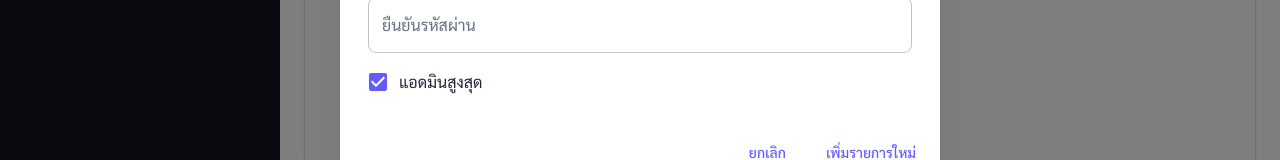
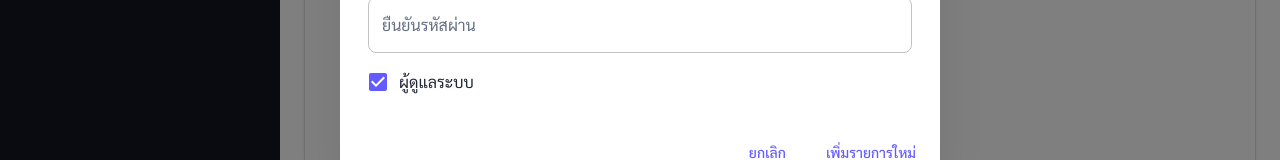
Before and after one commit to iwindd/Invoicer, a Next.js app: page /admin/admin in a window 1280 px wide. Both pictures are taken after a click on the button "เพิ่มรายการ". Shown: the part 445-605 px from the top of the page. Built offline with nearby package versions, Linux system fonts and the light colour scheme; no server answers; the database is empty.

Commit message:
rename superadmin

```diff
--- a/src/app/admin/admin/[id]/components/editprofile.tsx
+++ b/src/app/admin/admin/[id]/components/editprofile.tsx
@@ -118,7 +118,7 @@ const EditProfile = ({ user }: EditProfileProps) => {
                   }
                   defaultChecked
                   disabled={!isEdit}
-                  label="แอดมินสูงสุด"
+                  label="ผู้ดูแลระบบ"
                 />
               </FormGroup>
             </Grid>
--- a/src/app/admin/admin/components/add.tsx
+++ b/src/app/admin/admin/components/add.tsx
@@ -138,7 +138,7 @@ function AddDialog({ onClose, open }: AddDialogProps): React.JSX.Element {
                     />
                   }
                   defaultChecked
-                  label="แอดมินสูงสุด"
+                  label="ผู้ดูแลระบบ"
                 />
               </FormGroup>
             </Grid>
```
